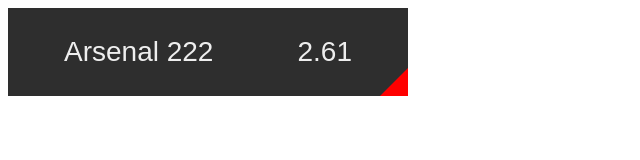
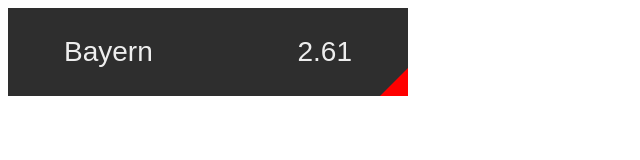
Before and after one commit to manico/vue-unit-test, a Vue app: page / in a window 1280 px wide. Shown: the top 160 px of the page, without its empty margins (0-640 px from the left). Built offline with nearby package versions, Linux system fonts and the light colour scheme.

Commit message:
Change team

```diff
--- a/src/App.vue
+++ b/src/App.vue
@@ -17,7 +17,7 @@
     return {
       outcomeButtonMock: {
         id: '10/250/4000',
-        label: 'Arsenal 222',
+        label: 'Bayern',
         odd: 1.45,
         fontSize: 2,
         width: 400,
```
